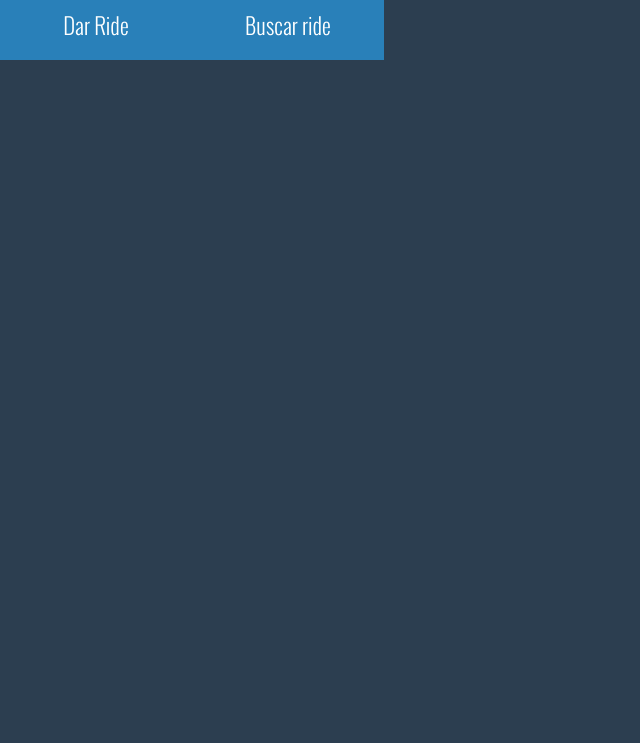
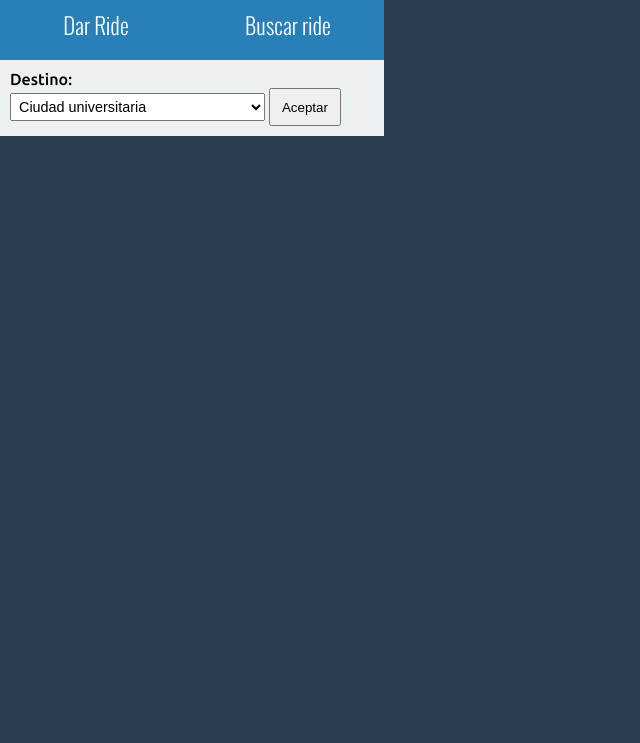
Before and after one commit to ramirouvalle/RU, a PHP site: page /buscar_ride.php in a window 1280 px wide. Shown: the part 56-799 px from the top of the page, without its empty margins (0-640 px from the left). Run offline with PHP 8.4, Linux system fonts and the light colour scheme; the visitor is signed in with stand-in values (Sample User, id 1); data that the repository does not hold is empty; some libraries are stand-ins or nearby versions.

Commit message:
hackaton Ultimo comit

```diff
--- a/buscar_ride.php
+++ b/buscar_ride.php
@@ -5,6 +5,7 @@
 	<title>Buscar ride</title>
 	<meta http-equiv="Content-Type" content="text/html; charset=utf-8">
 	<link href="css/styles.css" rel="stylesheet" type="text/css">
+	<script src="//code.jquery.com/jquery-1.11.3.min.js"></script>
 	<script async defer
       src="https://maps.googleapis.com/maps/api/js?key=AIzaSyAVTXAAvDwe8OaeC3xg2KVqgKYWhn7zv_E&callback=initMap">
     </script>
@@ -39,7 +40,7 @@
 	    			marker.setMap(map);
 				    map.setCenter(coords);
 				    map.setZoom(15);
-		    }, function() {
+		    	},  function() {
 		      		handleLocationError(true, infoWindow, map.getCenter());
 		    	});
 			} else {
@@ -95,11 +96,38 @@
     		document.getElementById("horarioDes").innerHTML = "Hora de salida: "+p[3].innerHTML;
     		document.getElementById("diasDes").innerHTML = p[4].innerHTML;
     	}
+
     	function back(){
     		document.getElementById("buscar_ride").style.display = "block";
     		document.getElementById("desc_ruta").style.display = "none";
     	}
+    	/*
+    	function solicitar(){
+    		var c = confirm("¿Desea pedir este ride?");
+    		if(c == true){
 
+
+    			/*var solicitud = {
+    				anfitrion = document.getElementById("usuario").innerHTML;,
+    				solicitante = "<?php @session_start(); echo @$_SESSION['usuario'];?>",
+    			    rutaname = document.getElementById("titulo").innerHTML
+    			}*//*
+    		}else{
+
+    		}
+    	}*/
+    	/*
+    	$("#btn_solicitar").click(function(){
+    		var anfitrion = document.getElementById("usuario").innerHTML;
+	    	var solicitante = "<?php @session_start(); echo @$_SESSION['usuario'];?>";
+	   		var rutaname = document.getElementById("titulo").innerHTML;
+	    	$.post("guarda_solicitud.php",
+	    	{
+	    		anfitrion: anfitrion,
+	    		solicitante: solicitante,
+	    		rutaname: rutaname
+	    	})
+	    });*/
     </script>
 </head>
 <body>
@@ -124,6 +152,17 @@
 				</ul>
 			</div>
 			<div id="buscar_ride">
+				<div id="buscador">
+					<form>
+						Destino:<br>
+						<select id="cbxDestino" name="destino">
+						  	<option>Ciudad universitaria</option>
+						  	<option>Mederos</option>
+						  	<option>Hospital</option>
+					    </select>
+					    <input type="submit" value="Aceptar">
+					</form>
+				</div>
 				<?php
 					include("verRutas.php");
 				?>
@@ -138,7 +177,7 @@
 				<p id="horarioDes"></p>
 				<ul>
 					<li><a href="#" onclick="back();">Volver</a></li>
-					<li><a href="#" onclick="document.getElementById('ventana').style.display = 'block';">Solicitar</a></li>
+					<li><a id="btn_solicitar" href="#">Solicitar</a></li>
 				</ul>
 			</div>
 		</div>
--- a/css/styles.css
+++ b/css/styles.css
@@ -134,6 +134,19 @@ header{
 	height: 92%;
 	overflow: scroll;
 }
+#buscador{
+	padding: 10px;
+	width: 100%;
+	background-color: #ecf0f1;
+	font-family: ubuntu-M;
+}
+#buscador select{
+	width: 70%;
+}
+#buscador input{
+	width: 20%;
+	height: 5.5%;
+}
 #elem{
 	margin-bottom: 5px;
 	padding: 10px;
@@ -175,10 +188,11 @@ header{
 }
 #desc_ruta p{
 	color: #aaa;
-	margin-bottom: 8px;
+	margin-bottom: 5px;
 }
 #desc_ruta ul{
-	width: 100%;¿
+	margin-top: 20px;
+	width: 100%;
 }
 #desc_ruta li{
 	margin-left: 3px;
```
Also changed, not shown: guarda_solicitud.php (added, +14 -0 lines), mapa.php (+4 -21 lines). Lines whose indentation alone changed are shown as unchanged.
